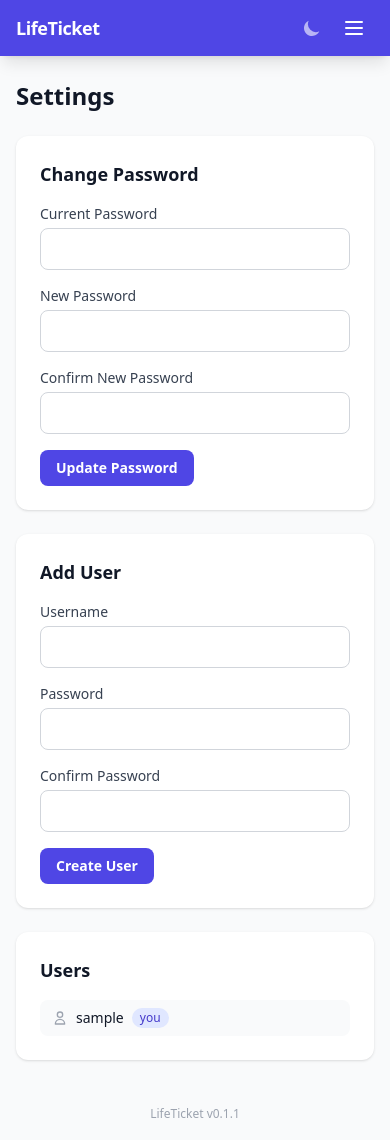
After one commit to null-works/LifeTicket, a Flask app: page /settings in a window 390 px wide. The commit adds this page. Run offline with Flask 3, Linux system fonts and the light colour scheme; the visitor is signed in with stand-in values (Sample User, id 1); data comes from the database, SQL or seed files in the repository; some libraries are stand-ins or nearby versions.

Commit message:
Add Settings page with password change and user management (v0.1.1)
- Gear icon in navbar (desktop + mobile) linking to /settings
- Change password form with current password verification
- Add new user form with duplicate username check
- User list with delete capability (cannot delete self)
- Flash messages for success/error feedback

https://claude.ai/code/session_01Y2CDthvb85pCfhHsXnCotP

```diff
--- a/app/auth.py
+++ b/app/auth.py
@@ -1,5 +1,6 @@
 from flask import Blueprint, render_template, request, redirect, url_for, flash
-from flask_login import login_user, logout_user, login_required
+from flask_login import login_user, logout_user, login_required, current_user
+from app import db
 from app.models import User
 
 auth = Blueprint("auth", __name__)
@@ -24,3 +25,70 @@ def login():
 def logout():
     logout_user()
     return redirect(url_for("auth.login"))
+
+
+@auth.route("/settings")
+@login_required
+def settings():
+    users = User.query.order_by(User.username).all()
+    return render_template("settings.html", users=users)
+
+
+@auth.route("/settings/change-password", methods=["POST"])
+@login_required
+def change_password():
+    current_pw = request.form.get("current_password", "")
+    new_pw = request.form.get("new_password", "")
+    confirm_pw = request.form.get("confirm_password", "")
+
+    if not current_user.check_password(current_pw):
+        flash("Current password is incorrect.", "error")
+    elif len(new_pw) < 4:
+        flash("New password must be at least 4 characters.", "error")
+    elif new_pw != confirm_pw:
+        flash("New passwords do not match.", "error")
+    else:
+        current_user.set_password(new_pw)
+        db.session.commit()
+        flash("Password changed successfully.", "success")
+
+    return redirect(url_for("auth.settings"))
+
+
+@auth.route("/settings/add-user", methods=["POST"])
+@login_required
+def add_user():
+    username = request.form.get("username", "").strip()
+    password = request.form.get("password", "")
+    confirm_pw = request.form.get("confirm_password", "")
+
+    if not username:
+        flash("Username is required.", "error")
+    elif User.query.filter_by(username=username).first():
+        flash(f"Username '{username}' already exists.", "error")
+    elif len(password) < 4:
+        flash("Password must be at least 4 characters.", "error")
+    elif password != confirm_pw:
+        flash("Passwords do not match.", "error")
+    else:
+        user = User(username=username)
+        user.set_password(password)
+        db.session.add(user)
+        db.session.commit()
+        flash(f"User '{username}' created successfully.", "success")
+
+    return redirect(url_for("auth.settings"))
+
+
+@auth.route("/settings/delete-user/<int:user_id>", methods=["POST"])
+@login_required
+def delete_user(user_id):
+    if user_id == current_user.id:
+        flash("You cannot delete your own account.", "error")
+        return redirect(url_for("auth.settings"))
+
+    user = User.query.get_or_404(user_id)
+    db.session.delete(user)
+    db.session.commit()
+    flash(f"User '{user.username}' deleted.", "success")
+    return redirect(url_for("auth.settings"))
--- a/app/templates/base.html
+++ b/app/templates/base.html
@@ -57,7 +57,10 @@
                         <svg class="w-4 h-4 hidden dark:block" fill="currentColor" viewBox="0 0 20 20"><path d="M10 2a1 1 0 011 1v1a1 1 0 11-2 0V3a1 1 0 011-1zm4 8a4 4 0 11-8 0 4 4 0 018 0zm-.464 4.95l.707.707a1 1 0 001.414-1.414l-.707-.707a1 1 0 00-1.414 1.414zm2.12-10.607a1 1 0 010 1.414l-.706.707a1 1 0 11-1.414-1.414l.707-.707a1 1 0 011.414 0zM17 11a1 1 0 100-2h-1a1 1 0 100 2h1zm-7 4a1 1 0 011 1v1a1 1 0 11-2 0v-1a1 1 0 011-1zM5.05 6.464A1 1 0 106.465 5.05l-.708-.707a1 1 0 00-1.414 1.414l.707.707zm1.414 8.486l-.707.707a1 1 0 01-1.414-1.414l.707-.707a1 1 0 011.414 1.414zM4 11a1 1 0 100-2H3a1 1 0 000 2h1z"/></svg>
                         <svg class="w-4 h-4 block dark:hidden" fill="currentColor" viewBox="0 0 20 20"><path d="M17.293 13.293A8 8 0 016.707 2.707a8.001 8.001 0 1010.586 10.586z"/></svg>
                     </button>
-                    <form action="/logout" method="POST" class="ml-2">
+                    <a href="/settings" class="ml-1 text-white/60 hover:text-white hover:bg-white/10 p-2 rounded-lg transition" title="Settings">
+                        <svg class="w-4 h-4" fill="none" stroke="currentColor" stroke-width="2" viewBox="0 0 24 24"><path stroke-linecap="round" stroke-linejoin="round" d="M10.325 4.317c.426-1.756 2.924-1.756 3.35 0a1.724 1.724 0 002.573 1.066c1.543-.94 3.31.826 2.37 2.37a1.724 1.724 0 001.066 2.573c1.756.426 1.756 2.924 0 3.35a1.724 1.724 0 00-1.066 2.573c.94 1.543-.826 3.31-2.37 2.37a1.724 1.724 0 00-2.573 1.066c-.426 1.756-2.924 1.756-3.35 0a1.724 1.724 0 00-2.573-1.066c-1.543.94-3.31-.826-2.37-2.37a1.724 1.724 0 00-1.066-2.573c-1.756-.426-1.756-2.924 0-3.35a1.724 1.724 0 001.066-2.573c-.94-1.543.826-3.31 2.37-2.37.996.608 2.296.07 2.572-1.065z"/><circle cx="12" cy="12" r="3"/></svg>
+                    </a>
+                    <form action="/logout" method="POST" class="ml-1">
                         <button type="submit" class="text-white/60 hover:text-white hover:bg-white/10 px-3 py-2 rounded-lg text-sm font-medium transition">Logout</button>
                     </form>
                 </div>
@@ -87,6 +90,10 @@
                 <a href="/list" class="block text-white/80 hover:text-white px-3 py-2 rounded-lg text-sm">List</a>
                 <a href="/categories" class="block text-white/80 hover:text-white px-3 py-2 rounded-lg text-sm">Categories</a>
                 <a href="/ticket/new" class="block bg-white text-brand-600 px-3 py-2 rounded-lg text-sm font-semibold text-center mt-2">+ New Ticket</a>
+                <a href="/settings" class="flex items-center gap-2 text-white/80 hover:text-white px-3 py-2 rounded-lg text-sm mt-1">
+                    <svg class="w-4 h-4" fill="none" stroke="currentColor" stroke-width="2" viewBox="0 0 24 24"><path stroke-linecap="round" stroke-linejoin="round" d="M10.325 4.317c.426-1.756 2.924-1.756 3.35 0a1.724 1.724 0 002.573 1.066c1.543-.94 3.31.826 2.37 2.37a1.724 1.724 0 001.066 2.573c1.756.426 1.756 2.924 0 3.35a1.724 1.724 0 00-1.066 2.573c.94 1.543-.826 3.31-2.37 2.37a1.724 1.724 0 00-2.573 1.066c-.426 1.756-2.924 1.756-3.35 0a1.724 1.724 0 00-2.573-1.066c-1.543.94-3.31-.826-2.37-2.37a1.724 1.724 0 00-1.066-2.573c-1.756-.426-1.756-2.924 0-3.35a1.724 1.724 0 001.066-2.573c-.94-1.543.826-3.31 2.37-2.37.996.608 2.296.07 2.572-1.065z"/><circle cx="12" cy="12" r="3"/></svg>
+                    Settings
+                </a>
                 <form action="/logout" method="POST" class="mt-1">
                     <button type="submit" class="block w-full text-white/60 hover:text-white px-3 py-2 rounded-lg text-sm text-center">Logout</button>
                 </form>
--- /dev/null
+++ b/app/templates/settings.html
@@ -0,0 +1,97 @@
+{% extends "base.html" %}
+{% block title %}Settings — LifeTicket{% endblock %}
+
+{% block content %}
+<div class="max-w-2xl mx-auto space-y-6">
+
+    <h1 class="text-2xl font-bold text-gray-900 dark:text-white">Settings</h1>
+
+    {% with messages = get_flashed_messages(with_categories=true) %}
+    {% if messages %}
+    {% for category, message in messages %}
+    <div class="p-3 rounded-lg text-sm
+        {% if category == 'success' %}bg-green-50 dark:bg-green-900/30 text-green-700 dark:text-green-400 border border-green-200 dark:border-green-800
+        {% else %}bg-red-50 dark:bg-red-900/30 text-red-700 dark:text-red-400 border border-red-200 dark:border-red-800{% endif %}">
+        {{ message }}
+    </div>
+    {% endfor %}
+    {% endif %}
+    {% endwith %}
+
+    <!-- Change Password -->
+    <div class="bg-white dark:bg-gray-800 shadow rounded-xl p-6">
+        <h2 class="text-lg font-semibold text-gray-900 dark:text-white mb-4">Change Password</h2>
+        <form method="POST" action="/settings/change-password" class="space-y-4">
+            <div>
+                <label for="current_password" class="block text-sm font-medium text-gray-700 dark:text-gray-300 mb-1">Current Password</label>
+                <input type="password" id="current_password" name="current_password" required
+                       class="w-full px-3 py-2 border border-gray-300 dark:border-gray-600 dark:bg-gray-700 dark:text-white rounded-lg focus:ring-2 focus:ring-brand-500 focus:border-brand-500 outline-none transition">
+            </div>
+            <div>
+                <label for="new_password" class="block text-sm font-medium text-gray-700 dark:text-gray-300 mb-1">New Password</label>
+                <input type="password" id="new_password" name="new_password" required minlength="4"
+                       class="w-full px-3 py-2 border border-gray-300 dark:border-gray-600 dark:bg-gray-700 dark:text-white rounded-lg focus:ring-2 focus:ring-brand-500 focus:border-brand-500 outline-none transition">
+            </div>
+            <div>
+                <label for="confirm_password" class="block text-sm font-medium text-gray-700 dark:text-gray-300 mb-1">Confirm New Password</label>
+                <input type="password" id="confirm_password" name="confirm_password" required minlength="4"
+                       class="w-full px-3 py-2 border border-gray-300 dark:border-gray-600 dark:bg-gray-700 dark:text-white rounded-lg focus:ring-2 focus:ring-brand-500 focus:border-brand-500 outline-none transition">
+            </div>
+            <button type="submit"
+                    class="bg-brand-600 hover:bg-brand-700 text-white font-semibold py-2 px-4 rounded-lg transition text-sm">
+                Update Password
+            </button>
+        </form>
+    </div>
+
+    <!-- Add User -->
+    <div class="bg-white dark:bg-gray-800 shadow rounded-xl p-6">
+        <h2 class="text-lg font-semibold text-gray-900 dark:text-white mb-4">Add User</h2>
+        <form method="POST" action="/settings/add-user" class="space-y-4">
+            <div>
+                <label for="new_username" class="block text-sm font-medium text-gray-700 dark:text-gray-300 mb-1">Username</label>
+                <input type="text" id="new_username" name="username" required
+                       class="w-full px-3 py-2 border border-gray-300 dark:border-gray-600 dark:bg-gray-700 dark:text-white rounded-lg focus:ring-2 focus:ring-brand-500 focus:border-brand-500 outline-none transition">
+            </div>
+            <div>
+                <label for="user_password" class="block text-sm font-medium text-gray-700 dark:text-gray-300 mb-1">Password</label>
+                <input type="password" id="user_password" name="password" required minlength="4"
+                       class="w-full px-3 py-2 border border-gray-300 dark:border-gray-600 dark:bg-gray-700 dark:text-white rounded-lg focus:ring-2 focus:ring-brand-500 focus:border-brand-500 outline-none transition">
+            </div>
+            <div>
+                <label for="user_confirm_password" class="block text-sm font-medium text-gray-700 dark:text-gray-300 mb-1">Confirm Password</label>
+                <input type="password" id="user_confirm_password" name="confirm_password" required minlength="4"
+                       class="w-full px-3 py-2 border border-gray-300 dark:border-gray-600 dark:bg-gray-700 dark:text-white rounded-lg focus:ring-2 focus:ring-brand-500 focus:border-brand-500 outline-none transition">
+            </div>
+            <button type="submit"
+                    class="bg-brand-600 hover:bg-brand-700 text-white font-semibold py-2 px-4 rounded-lg transition text-sm">
+                Create User
+            </button>
+        </form>
+    </div>
+
+    <!-- Existing Users -->
+    <div class="bg-white dark:bg-gray-800 shadow rounded-xl p-6">
+        <h2 class="text-lg font-semibold text-gray-900 dark:text-white mb-4">Users</h2>
+        <div class="space-y-2">
+            {% for user in users %}
+            <div class="flex items-center justify-between py-2 px-3 rounded-lg bg-gray-50 dark:bg-gray-700/50">
+                <div class="flex items-center gap-2">
+                    <svg class="w-4 h-4 text-gray-400" fill="none" stroke="currentColor" stroke-width="2" viewBox="0 0 24 24"><path stroke-linecap="round" stroke-linejoin="round" d="M16 7a4 4 0 11-8 0 4 4 0 018 0zM12 14a7 7 0 00-7 7h14a7 7 0 00-7-7z"/></svg>
+                    <span class="text-sm text-gray-900 dark:text-white font-medium">{{ user.username }}</span>
+                    {% if user.id == current_user.id %}
+                    <span class="text-xs bg-brand-100 dark:bg-brand-600/30 text-brand-700 dark:text-brand-200 px-2 py-0.5 rounded-full">you</span>
+                    {% endif %}
+                </div>
+                {% if user.id != current_user.id %}
+                <form method="POST" action="/settings/delete-user/{{ user.id }}" onsubmit="return confirm('Delete user {{ user.username }}?')">
+                    <button type="submit" class="text-red-500 hover:text-red-700 dark:text-red-400 dark:hover:text-red-300 text-sm transition">Delete</button>
+                </form>
+                {% endif %}
+            </div>
+            {% endfor %}
+        </div>
+    </div>
+
+</div>
+{% endblock %}
--- a/app/version.py
+++ b/app/version.py
@@ -1 +1 @@
-VERSION = "0.1.0"
+VERSION = "0.1.1"
```
